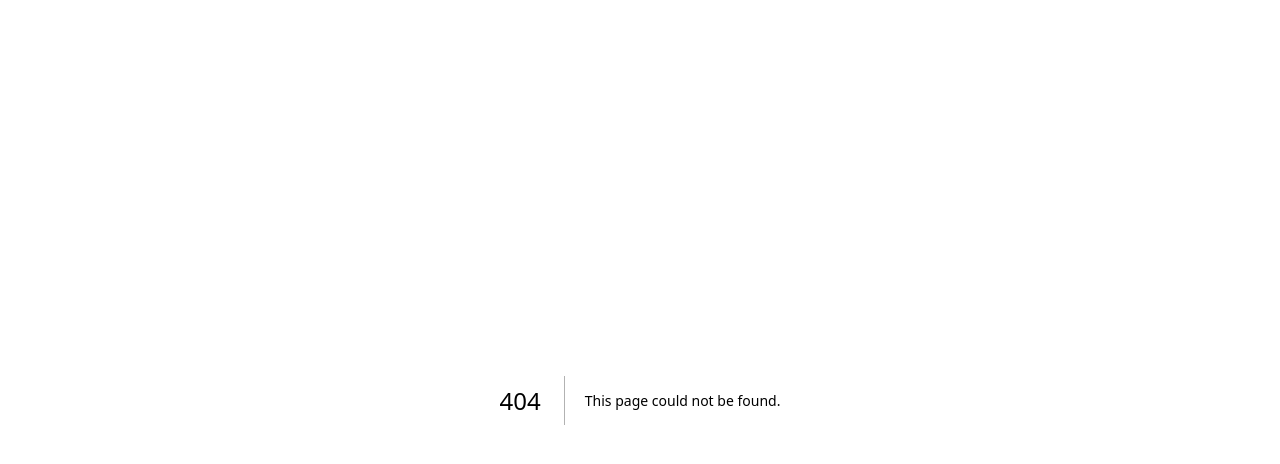
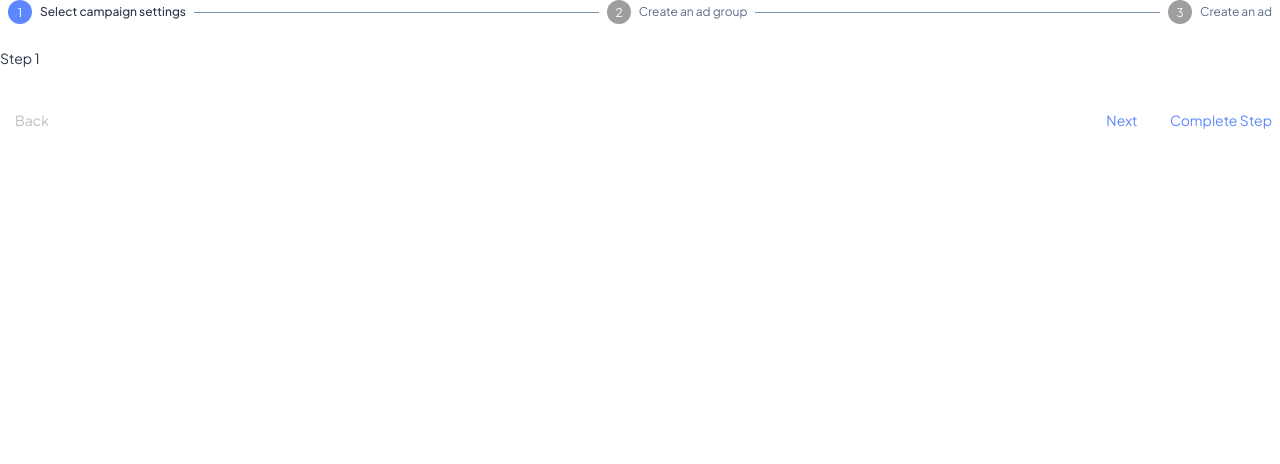
Before and after one commit to juanrb/crx-frontend, a Next.js app: page /authentication/register/onboarding in a window 1280 px wide. Before the commit this address had no page. Shown: the top 464 px of the page. Built offline with nearby package versions, Linux system fonts and the light colour scheme.

Commit message:
MP-40: stepper mocked

```diff
--- /dev/null
+++ b/src/app/authentication/register/onboarding/page.tsx
@@ -0,0 +1,122 @@
+'use client'
+
+import * as React from 'react'
+
+import Box from '@mui/material/Box'
+import Button from '@mui/material/Button'
+import PageContainer from '@/app/(DashboardLayout)/components/container/PageContainer'
+import Step from '@mui/material/Step'
+import StepButton from '@mui/material/StepButton'
+import Stepper from '@mui/material/Stepper'
+import Typography from '@mui/material/Typography'
+
+const steps = ['Select campaign settings', 'Create an ad group', 'Create an ad']
+
+export default function Onboarding() {
+	const [activeStep, setActiveStep] = React.useState(0)
+	const [completed, setCompleted] = React.useState<{
+		[k: number]: boolean
+	}>({})
+
+	const totalSteps = () => steps.length
+
+	const completedSteps = () => Object.keys(completed).length
+
+	const isLastStep = () => activeStep === totalSteps() - 1
+
+	const allStepsCompleted = () => completedSteps() === totalSteps()
+
+	const handleNext = () => {
+		const newActiveStep =
+			isLastStep() && !allStepsCompleted()
+				? // It's the last step, but not all steps have been completed,
+				  // Find the first step that has been completed
+				  steps.findIndex((step, i) => !(i in completed))
+				: activeStep + 1
+		setActiveStep(newActiveStep)
+	}
+
+	const handleBack = () => {
+		setActiveStep((prevActiveStep) => prevActiveStep - 1)
+	}
+
+	const handleStep = (step: number) => () => {
+		setActiveStep(step)
+	}
+
+	const handleComplete = () => {
+		const newCompleted = completed
+		newCompleted[activeStep] = true
+		setCompleted(newCompleted)
+		handleNext()
+	}
+
+	const handleReset = () => {
+		setActiveStep(0)
+		setCompleted({})
+	}
+
+	return (
+		<PageContainer title="Register" description="this is Register page">
+			<Box sx={{ width: '100%' }}>
+				<Stepper nonLinear activeStep={activeStep}>
+					{steps.map((label, index) => (
+						<Step key={label} completed={completed[index]}>
+							<StepButton color="inherit" onClick={handleStep(index)}>
+								{label}
+							</StepButton>
+						</Step>
+					))}
+				</Stepper>
+				<div>
+					{allStepsCompleted() ? (
+						<React.Fragment>
+							<Typography sx={{ mt: 2, mb: 1 }}>
+								All steps completed - you&apos;re finished
+							</Typography>
+							<Box sx={{ display: 'flex', flexDirection: 'row', pt: 2 }}>
+								<Box sx={{ flex: '1 1 auto' }} />
+								<Button onClick={handleReset}>Reset</Button>
+							</Box>
+						</React.Fragment>
+					) : (
+						<React.Fragment>
+							<Typography sx={{ mt: 2, mb: 1, py: 1 }}>
+								Step {activeStep + 1}
+							</Typography>
+							<Box sx={{ display: 'flex', flexDirection: 'row', pt: 2 }}>
+								<Button
+									color="inherit"
+									disabled={activeStep === 0}
+									onClick={handleBack}
+									sx={{ mr: 1 }}
+								>
+									Back
+								</Button>
+								<Box sx={{ flex: '1 1 auto' }} />
+								<Button onClick={handleNext} sx={{ mr: 1 }}>
+									Next
+								</Button>
+								{activeStep !== steps.length &&
+									(completed[activeStep] ? (
+										<Typography
+											variant="caption"
+											sx={{ display: 'inline-block' }}
+										>
+											Step {activeStep + 1} already completed
+										</Typography>
+									) : (
+										<Button onClick={handleComplete}>
+											{completedSteps() === totalSteps() - 1
+												? 'Finish'
+												: 'Complete Step'}
+										</Button>
+									))}
+							</Box>
+						</React.Fragment>
+					)}
+				</div>
+			</Box>
+		</PageContainer>
+	)
+}
```
